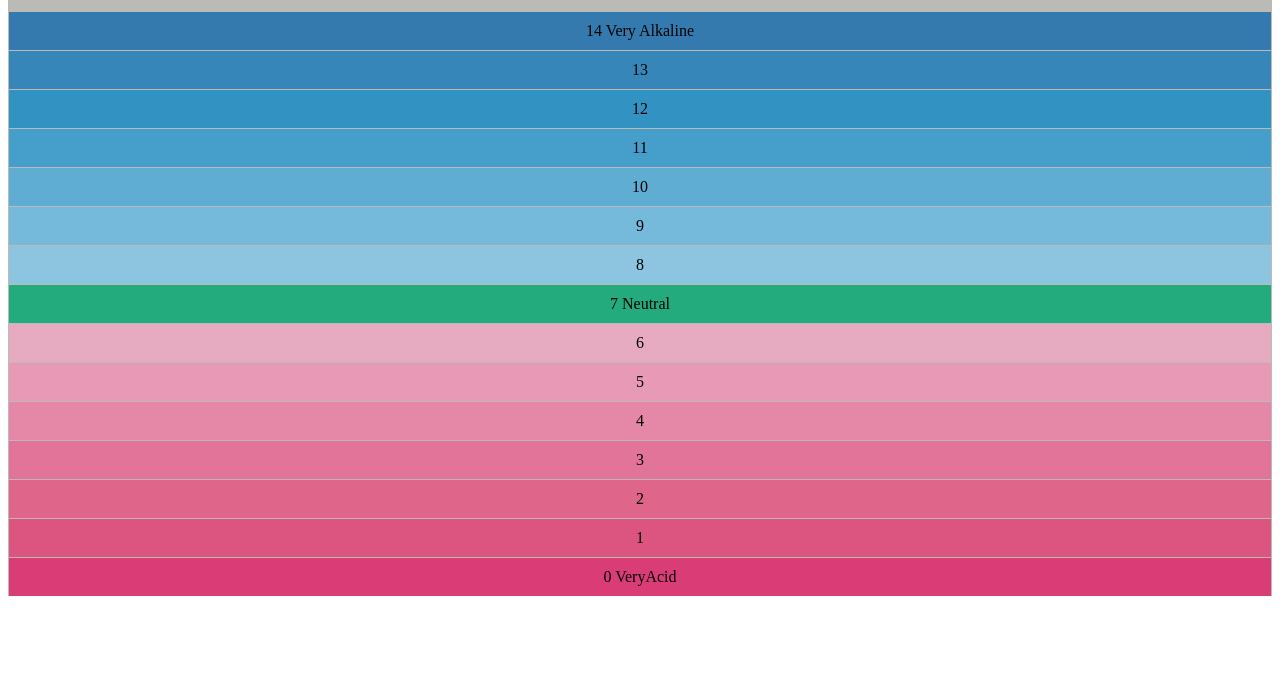
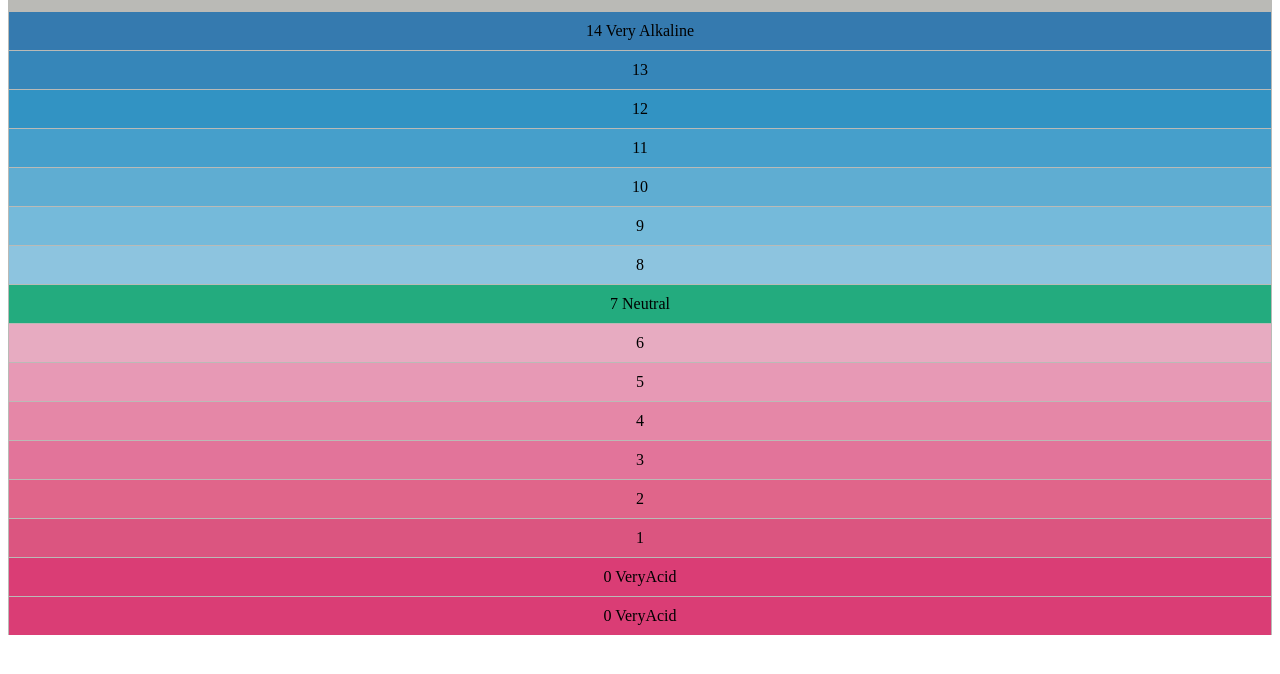
Before and after one commit to zeshanaliashraf/phscale, a plain HTML site: page public/index.html in a window 1280 px wide. Shown: the part 78-752 px from the top of the page. Drawn offline with Linux system fonts and the light colour scheme.

Commit message:
work complete

```diff
--- a/public/index.html
+++ b/public/index.html
@@ -22,5 +22,6 @@
     	<p class="thirteen">2</p>
     	<p class="fourteen">1</p>
     	<p class="fifthteen">0 VeryAcid</p>
+		<p class="fifthteen">0 VeryAcid</p>
     </div>
     </body>
```
